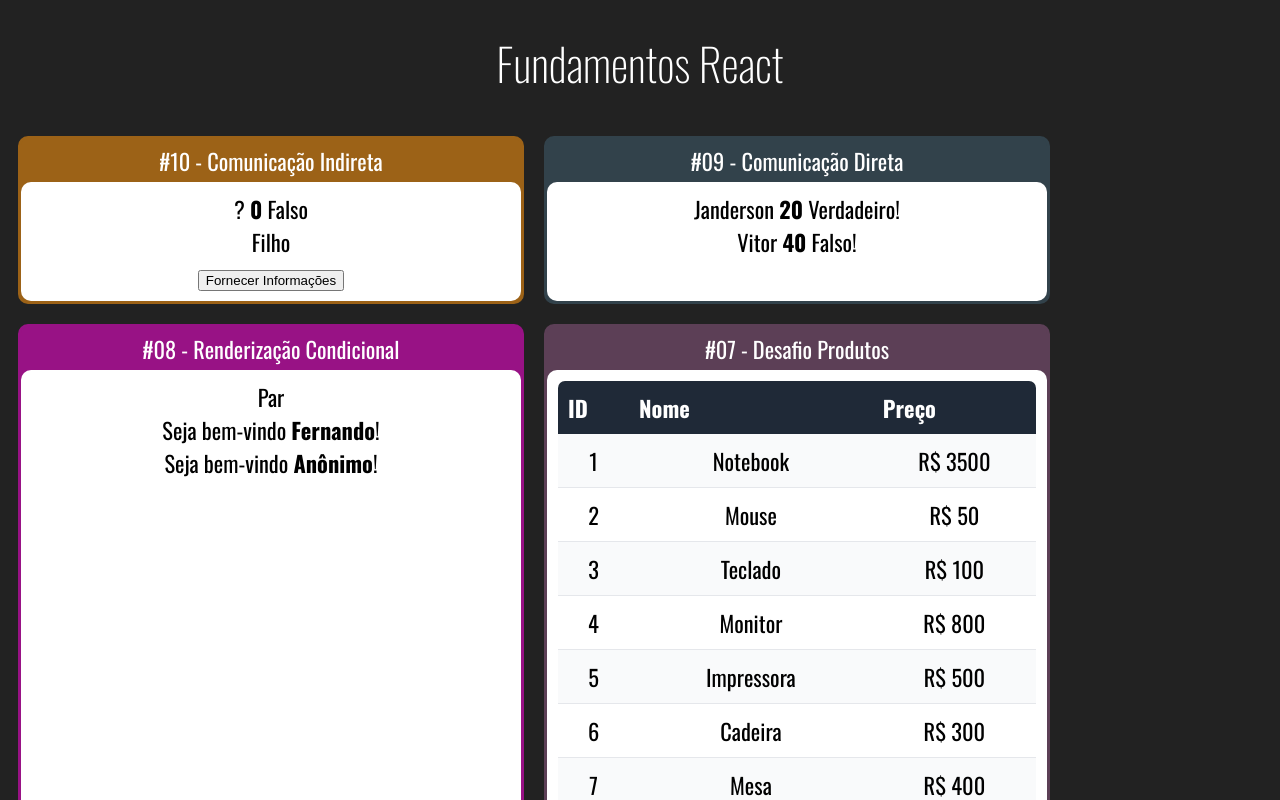
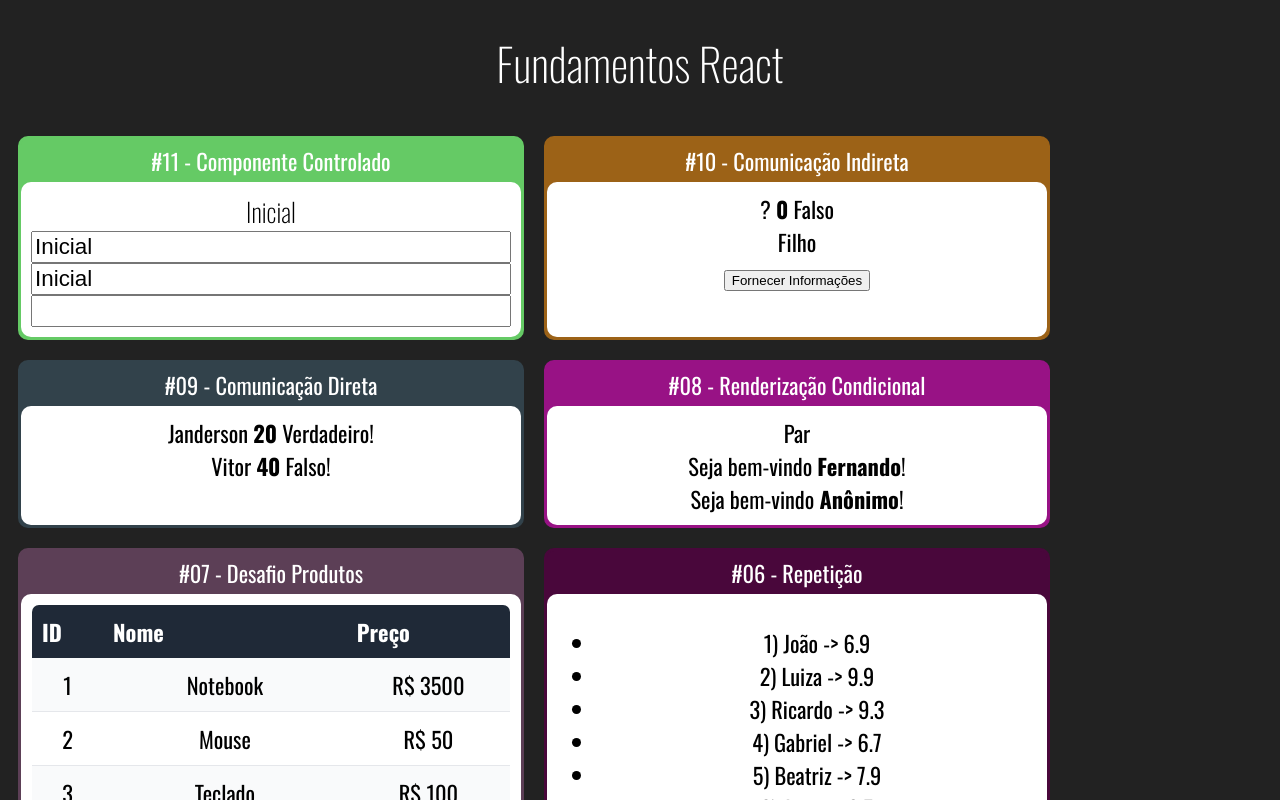
Before and after one commit to JoaoPedroMoro/node-react-estudos, a React (Create React App) app in the folder fundamentos-react/: page / in a window 1280 px wide. Shown: the top 800 px of the page. Built offline with nearby package versions, Linux system fonts and the light colour scheme.

Commit message:
Componente Controlado

```diff
--- a/fundamentos-react/src/App.jsx
+++ b/fundamentos-react/src/App.jsx
@@ -16,6 +16,7 @@
 import UsuarioInfo from './components/condicional/UsuarioInfo';
 import DiretaPai from './components/comunicacao/DiretaPai';
 import IndiretaPai from './components/comunicacao/IndiretaPai';
+import Input from './components/formulario/input';
 
 // export default function (props) {
 // export default (props) => {
@@ -30,10 +31,13 @@
 
         <div className="Cards">
 
+            <Card titulo="#11 - Componente Controlado" color="#65ca65">
+                <Input></Input>
+            </Card>
+
             <Card titulo="#10 - Comunicação Indireta" color="#9c6217">
                 <IndiretaPai></IndiretaPai>
             </Card>
-
 
             <Card titulo="#09 - Comunicação Direta" color="#32424b">
                 <DiretaPai></DiretaPai>
--- /dev/null
+++ b/fundamentos-react/src/components/formulario/input.css
@@ -0,0 +1,3 @@
+.Input input {
+    font-size: 1.4rem;
+}
--- /dev/null
+++ b/fundamentos-react/src/components/formulario/input.jsx
@@ -0,0 +1,25 @@
+import React, {useState} from 'react';
+import './input.css';
+
+export default props => {
+
+    const [valor, setValor] = useState('Inicial');
+
+function quandoMudar(e) {
+    setValor(e.target.value);
+}
+
+    return (
+        <div className='Input'>
+            <h3>{valor}</h3>
+            <div style={{
+                display: 'flex',
+                flexDirection: 'column'
+            }}>
+                <input value={valor} onChange={quandoMudar} />
+                <input value={valor} readOnly />
+                <input value={undefined} />
+            </div>
+        </div>
+    );
+}
```
